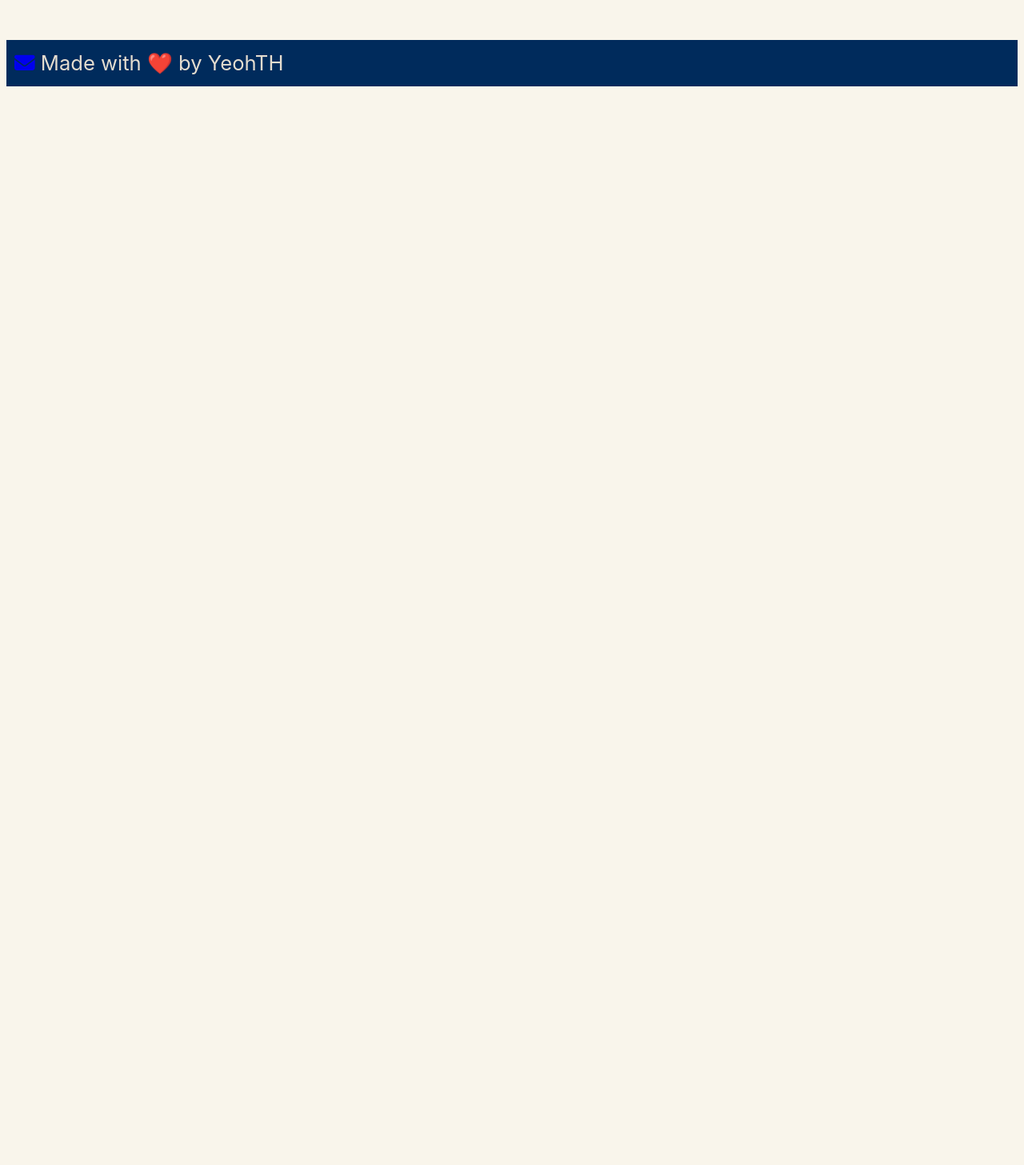
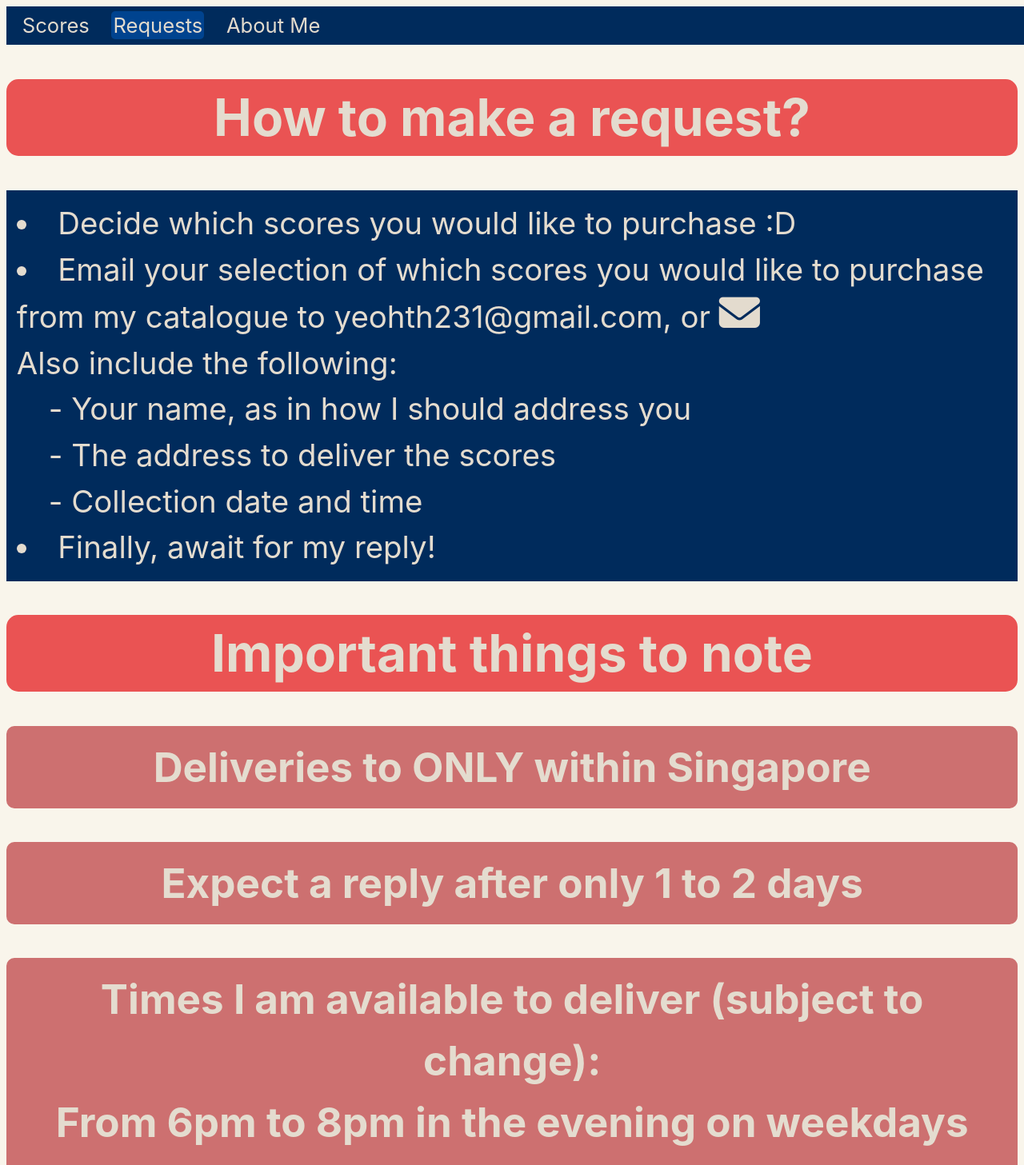
Before and after one commit to Yeoh-TH/music-catalogue, a React (Vite) app: page /#/Requests in a window 1280 px wide. Shown: the top 1457 px of the page at 80% size. Before the commit the page ends 800 px from the top, so only its background shows below. Built offline with nearby package versions, Linux system fonts and the light colour scheme.

Commit message:
Addition of il Vento D'oro and Requests section

```diff
--- a/src/About.jsx
+++ b/src/About.jsx
@@ -7,12 +7,13 @@ function About(){
         <>
         <div id="navbar">
             <a className="navbar-button" href="#/">Scores</a>
+            <a className="navbar-button" href="#/Requests">Requests</a>
             <a className="navbar-button-active" href="#/About">About Me</a>
         </div>
         <h1>About the Developer</h1>
         <div id="About">
             <img id="AboutPic" src={mainPicture}></img>
-            <p id="AboutWords">A very normal guy who has a website to upload music scores, arranged by yours truly.
+            <p id="AboutWords">A very normal student who has built a website to upload music scores, arranged by yours truly.
             <br/>Feel free to browse around!
             <br/>Send orders to: <a href="mailto:yeohth231@gmail.com"><i class="fas fa-envelope"></i></a>, Thank you :D</p>
         </div>
--- a/src/App.jsx
+++ b/src/App.jsx
@@ -1,7 +1,8 @@
 import React from "react";
 import { Routes,Route } from 'react-router-dom';
 import Homepage from "./Homepage";
-import About from "./About"
+import About from "./About";
+import Requests from "./Requests";
 
 const App = () => {
   return(
@@ -9,6 +10,7 @@ const App = () => {
       <Routes>
         <Route path="/" exact element={<Homepage/>}/>
         <Route path="/About" element={<About/>}/>
+        <Route path="/Requests" element={<Requests />}/>
       </Routes>
     </>
   )
--- a/src/Homepage.jsx
+++ b/src/Homepage.jsx
@@ -1,6 +1,7 @@
 import React, {useEffect} from "react";
-import ToreadorMarch from "/ToreadorMarch.png"
-import PVZMedley from "/PVZMedley.png"
+import ToreadorMarch from "/ToreadorMarch.png";
+import PVZMedley from "/PVZMedley.png";
+import ilVentoDoro from "/ilVentoD'oro.png";
 import "./index.css";
 
 export const scores = {
@@ -17,6 +18,13 @@ export const scores = {
         desc:"Consisting of music composed by Laura Shihigara and Peter McConnell, this mix playlist of iconic tunes from Plants Versus Zombies and Plants Versus Zombies 2 will be sure to be a hit!",
         img: PVZMedley,
         price:"S$29.99"
+    },
+    ilVentoDoro: {
+        name:"il Vento D'oro for ",
+        type:"Duet",
+        desc:"Composed by Yugo Kanno and funded by Dylan Chew, this arrangement of the Jojo score is to be played with emotion by an Alto and a Bass player. Since both players are by their sad lonesome self, there is a great deal of stress to not mess up, but a great show of skill in the process. Best of luck!",
+        img: ilVentoDoro,
+        price:"$10.00"
     }
 }
 
@@ -58,11 +66,13 @@ function Homepage(){
     <>
     <div id="navbar">
     <a className="navbar-button-active" href="#/">Scores</a>
+    <a className="navbar-button" href="#/Requests">Requests</a>
     <a className="navbar-button" href="#/About">About Me</a>
     </div>
     <div id="scoresDisplay">
     {scoreDisplay(scores.ToreadorMarch.name, scores.ToreadorMarch.type, scores.ToreadorMarch.desc,scores.ToreadorMarch.img,scores.ToreadorMarch.price)}
     {scoreDisplayRev(scores.PVZMedley.name,scores.PVZMedley.type,scores.PVZMedley.desc,scores.PVZMedley.img,scores.PVZMedley.price)}
+    {scoreDisplay(scores.ilVentoDoro.name,scores.ilVentoDoro.type,scores.ilVentoDoro.desc,scores.ilVentoDoro.img,scores.ilVentoDoro.price)}
     </div>
     </>
     )
--- /dev/null
+++ b/src/Requests.jsx
@@ -0,0 +1,47 @@
+import React from "react";
+
+function Requests(){
+
+    return(
+        <>
+        <div id="navbar">
+            <a className="navbar-button" href="#/">Scores</a>
+            <a className="navbar-button-active" href="#/Requests">Requests</a>
+            <a className="navbar-button" href="#/About">About Me</a>
+        </div>
+        <div>
+            <h1>How to make a request?</h1>
+                <dl id="requestsExp">
+                <li>Decide which scores you would like to purchase :D</li>
+                <li>Email your selection of which scores you would like to purchase from my catalogue to yeohth231@gmail.com, or <a href="mailto:yeohth231@gmail.com"><i class="fas fa-envelope"></i></a>
+                <br/>Also include the following:
+                </li>
+                <dd>
+                    - Your name, as in how I should address you
+                </dd>
+                <dd>
+                    - The address to deliver the scores
+                </dd>
+                <dd>
+                    - Collection date and time
+                </dd>
+                <li>Finally, await for my reply!</li>
+                </dl>
+            <h1>Important things to note</h1>
+            <h2>Deliveries to ONLY within Singapore</h2>
+            <h2>Expect a reply after only 1 to 2 days</h2>
+            <h2>Times I am available to deliver (subject to change):
+                <br/>From 6pm to 8pm in the evening on weekdays
+                <br/>NOT available on weekends
+                <br/>All-day delivery during the months of June and December (subject to change also)
+            </h2>
+
+
+        </div>
+
+
+        </>
+    )
+}
+
+export default Requests;
--- a/src/index.css
+++ b/src/index.css
@@ -10,6 +10,7 @@
   --navyBlue: hsl(212, 100%, 18%);
   --darkerNavy: hsl(212, 100%, 28%);
   --lightRed: hsl(360, 78%, 62%);
+  --lighterRed: hsl(360, 48%, 62%);
   --lightGrey: hsl(37, 28%, 85%);
   --attentionGreen: hsl(100, 100%, 38%);
   --attentionDarkGreen: hsl(100, 100%, 28%);
@@ -56,13 +57,21 @@
   background-color: var(--darkerNavy);
 }
 
-
-
 h1{
   width: 100%;
   font-size: 5vw;
   text-align: center;
   background-color: var(--lightRed);
+  border-radius: 15px;
+}
+
+h2{
+  width: 98%;
+  font-size: 4vw;
+  text-align: center;
+  background-color: var(--lighterRed);
+  border-radius: 10px;
+  padding: 1vw;
 }
 
 #About{
@@ -129,6 +138,17 @@ footer{
   transition: 1s;
 }
 
+#requestsExp{
+  background-color: var(--navyBlue);
+  font-size: 3vw;
+  padding: 1vw;
+}
+
+i{
+  font-size: 4vw;
+  color: var(--lightGrey);
+}
+
 @media only screen and (max-width: 500px){
   #About{
     display: block;
@@ -151,12 +171,12 @@ footer{
     text-align: center;
   }
   .navbar-button{
-    font-size: 8vw;
-    margin-left: 2vw;
+    font-size: 6vw;
+    margin-left: 3vw;
   }
   .navbar-button-active{
-    font-size: 8vw;
-    margin-left: 2vw;
+    font-size: 6vw;
+    margin-left: 3vw;
   }
 
   footer{
@@ -167,6 +187,7 @@ footer{
     padding: 2px;
     margin: 2px;
     display: flex;
+    margin-bottom: 5vw;
   }
 
   .scoreTitle{
```
Also changed, not shown: public/ilVentoD'oro.png (added).
